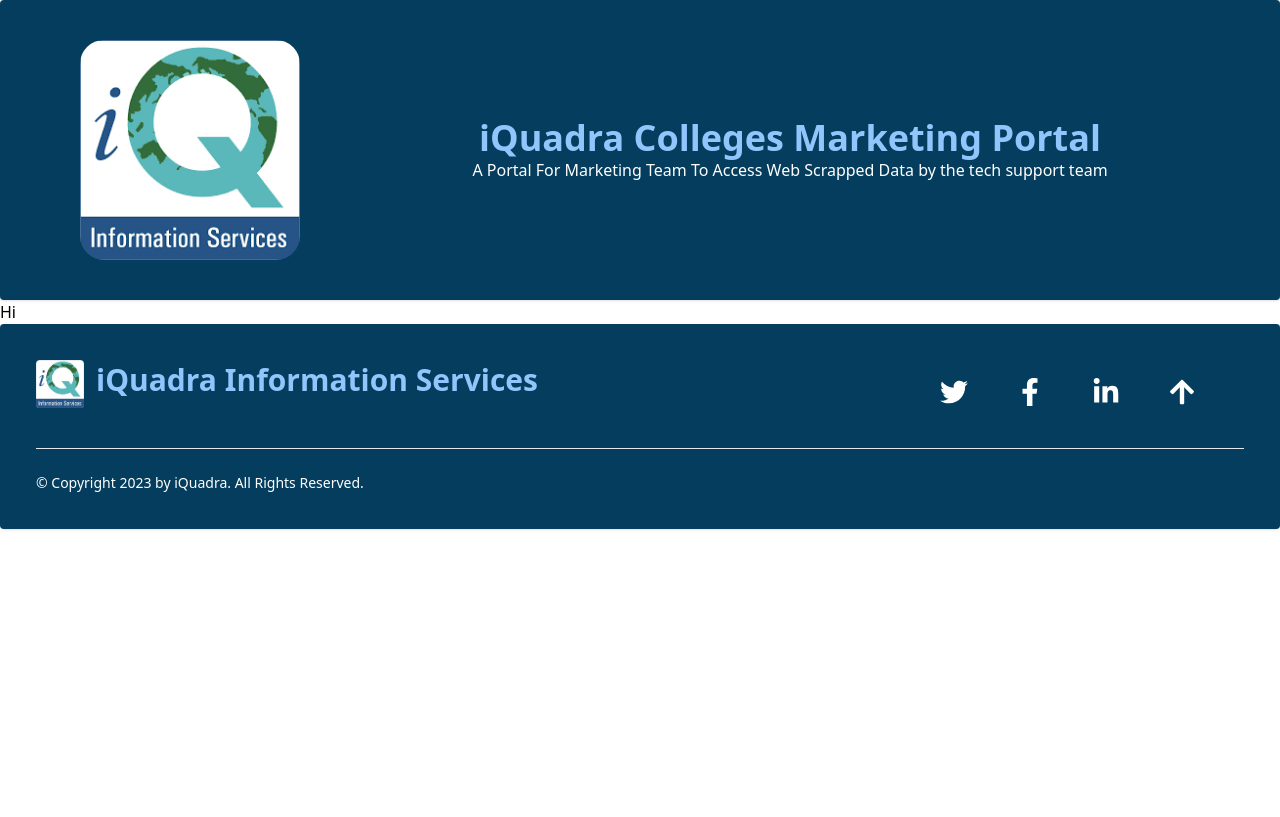
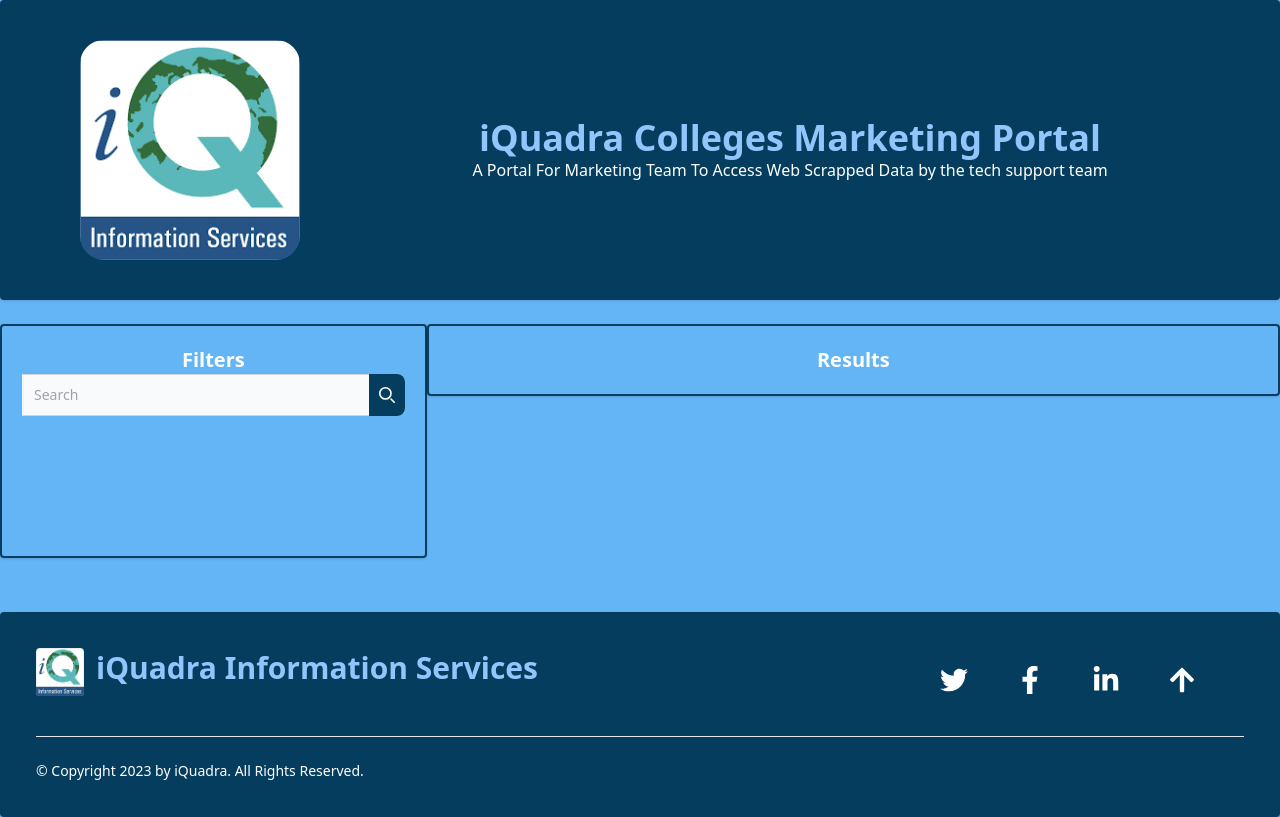
Before and after one commit to thompsontr18/iQuadra-React-App, a React (Create React App) app: page / in a window 1280 px wide. Built offline with nearby package versions, Linux system fonts and the light colour scheme.

Commit message:
home updates

```diff
--- a/public/index.html
+++ b/public/index.html
@@ -26,7 +26,7 @@
     -->
     <title>iQuadra Marketing</title>
   </head>
-  <body>
+  <body style="background-color: #64B5F6;">
     <noscript>You need to enable JavaScript to run this app.</noscript>
     <div id="root"></div>
     <!--
--- a/src/components/Footer/Footer.js
+++ b/src/components/Footer/Footer.js
@@ -11,8 +11,8 @@
 const Footer=()=>{
     return(
         <div>
+            <br></br><br></br><br></br><br></br><br></br><br></br><br></br><br></br><br></br><br></br><br></br><br></br>
             <footer className="footer bg-[#043d5d] rounded shadow p-5">
-                {/* w-full max-w-screen-xl */}
                 <div className="outerDiv p-4 ">
                     <div className="innerDiv sm:flex sm:items-center sm:justify-between">
                         <a className="logo flex items-center mb-4 sm:mb-0" href="https://iquadra.com/" target="_blank">
--- a/src/components/Home/Home.js
+++ b/src/components/Home/Home.js
@@ -3,7 +3,30 @@
 const Home=()=>{
     return(
         <div>
-            <p>Hi</p>
+            <br></br>
+            <div className="row float-left w-full">
+                <div className="leftColumn float-left w-4/12 border-2 border-[#043d5d] rounded shadow p-5">
+                    <h1 className="font-sans text-white font-bold text-center text-xl">Filters</h1>
+                    <div className="firstForm">
+
+                    <form>
+                        <div class="flex">
+                            <div class="relative w-full">
+                                <input type="search" id="search-dropdown" class="block p-2.5 w-full z-20 text-sm text-gray-900 bg-gray-50 rounded-r-lg border-l-gray-100 border-l-2 border border-gray-300" placeholder="Search" required></input>
+                                <button type="submit" class="absolute top-0 right-0 p-2.5 h-full text-sm font-medium text-white bg-[#043d5d] rounded-r-lg"><svg class="w-4 h-4"  fill="none" viewBox="0 0 20 20">
+                                <path stroke="currentColor" stroke-linecap="round" stroke-linejoin="round" stroke-width="2" d="m19 19-4-4m0-7A7 7 0 1 1 1 8a7 7 0 0 1 14 0Z"/>
+                    </svg></button>
+                            </div>
+                        </div>
+                    </form>
+                    <br></br><br></br><br></br><br></br><br></br>
+
+                    </div>
+                </div>
+                <div className="rightColumn float-right w-8/12 border-2 border-[#043d5d] rounded shadow p-5">
+                    <h1 className="font-sans text-white font-bold text-center text-xl">Results</h1>
+                </div>
+            </div>
         </div>
     );
 };
```
